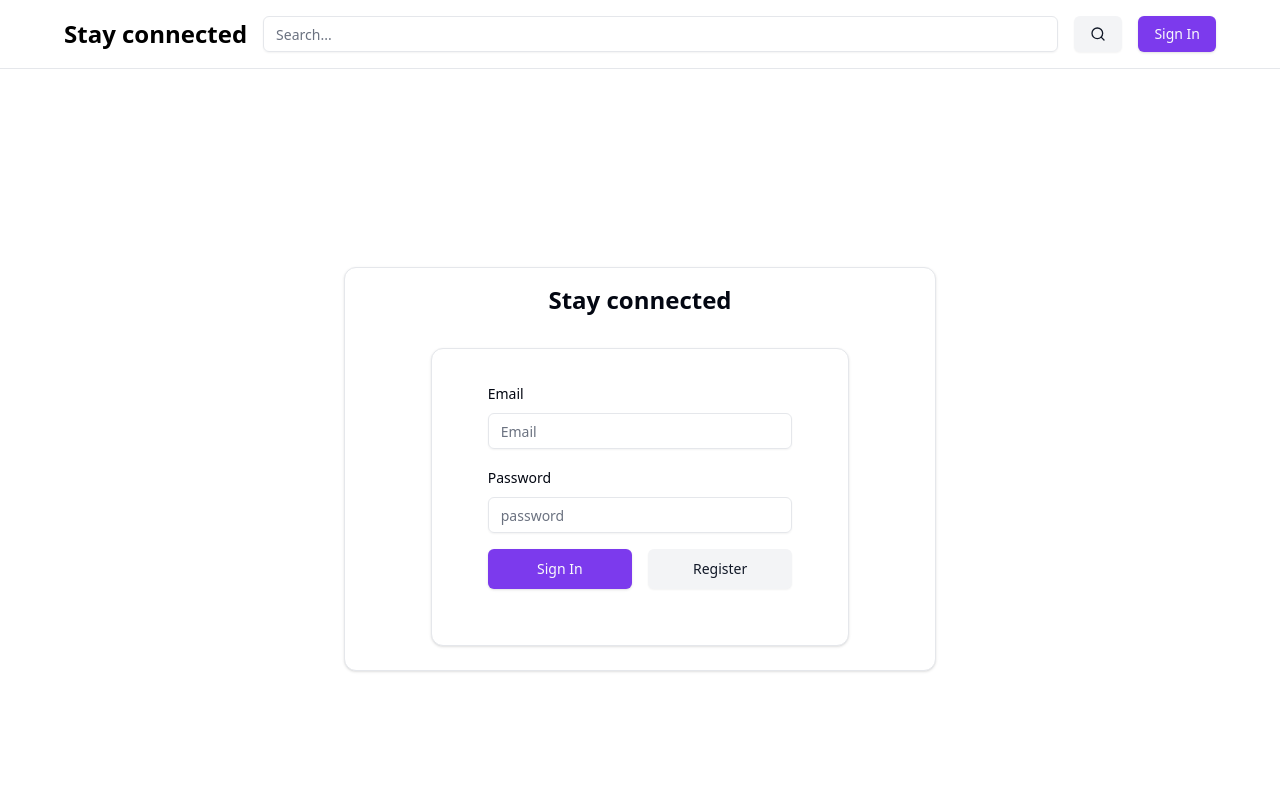
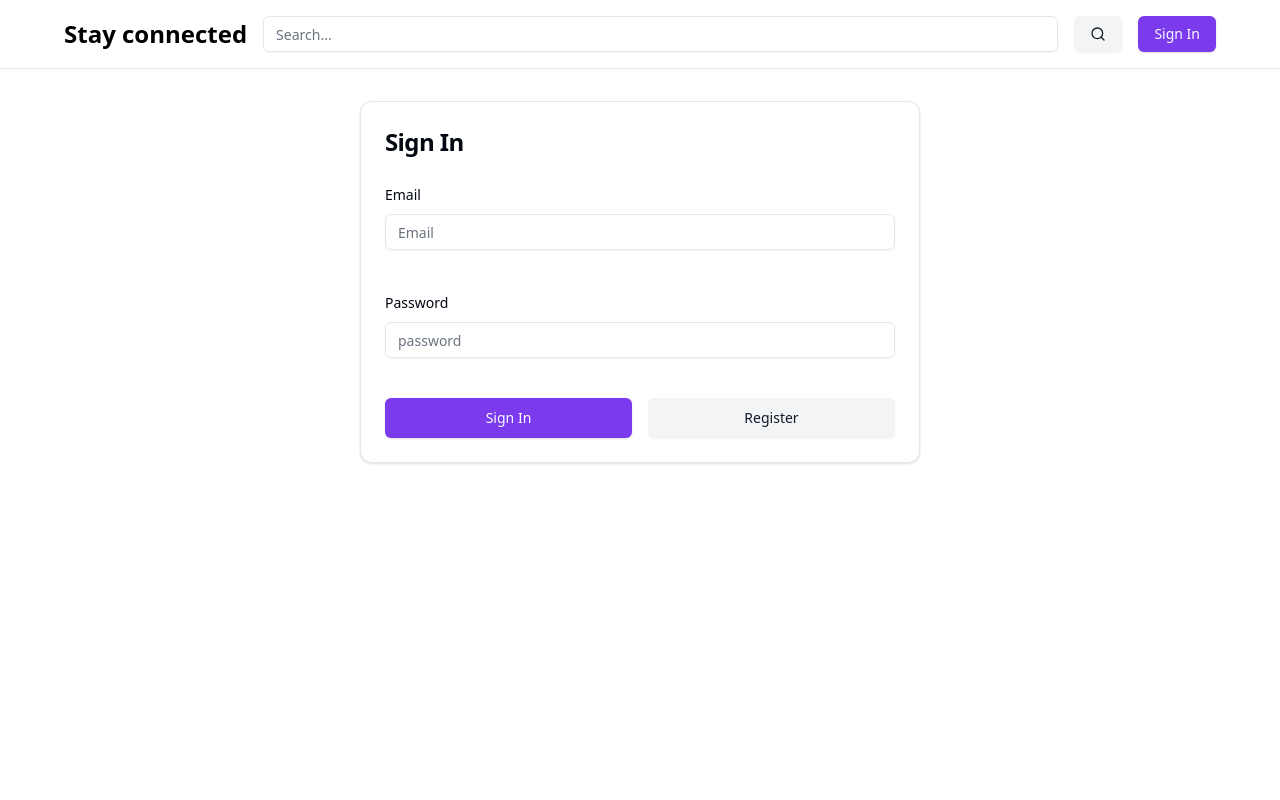
Before and after one commit to tsamkharadze/stayconnected, a React (Vite) app: page /login in a window 1280 px wide. Shown: the top 800 px of the page. Built offline with nearby package versions, Linux system fonts and the light colour scheme.

Commit message:
edit login and register form

```diff
--- a/src/pages/login/views/login-page.tsx
+++ b/src/pages/login/views/login-page.tsx
@@ -1,10 +1,12 @@
 import { Button } from '@/components/ui/button';
-import { Card, CardContent } from '@/components/ui/card';
+import { Card, CardHeader, CardTitle, CardContent } from '@/components/ui/card';
 import { Input } from '@/components/ui/input';
 import { Label } from '@/components/ui/label';
-import Logo from '@/components/ui-blocks/header/components/logo';
 import { useForm, Controller } from 'react-hook-form';
 import { loginType } from '../types/login.types';
+import { Link } from 'react-router-dom';
+import ScreenMd from '@/components/layout/page-containers/screen-md';
+import FormContainer from '@/components/layout/page-containers/form-container';
 
 const LoginPage = () => {
   const {
@@ -20,15 +22,13 @@ const LoginPage = () => {
   };
   return (
     <>
-      <div className='m-auto flex h-svh w-full flex-col p-4 md:w-3/4 md:justify-center md:p-6 lg:w-1/2'>
-        <Card className='w-full space-y-8 p-4 pb-6'>
-          <div className='flex justify-center'>
-            <Logo />
-          </div>
-
-          <Card className='m-auto pt-2 md:w-3/4 md:p-8'>
+      <ScreenMd>
+        <Card>
+          <CardHeader>
+            <CardTitle className='text-2xl font-bold'>Sign In</CardTitle>
+          </CardHeader>
           <CardContent>
-              <form onSubmit={handleSubmit(onSubmit)} className='md:space-y-4'>
+            <FormContainer onSubmit={handleSubmit(onSubmit)}>
               <div>
                 <Label htmlFor='email'>Email</Label>
                 <Controller
@@ -38,11 +38,11 @@ const LoginPage = () => {
                     required: true,
                     pattern: {
                       value: /\S+@\S+\.\S+/,
-                        message: 'ელ.ფოსტის არასწორი ფორმატი',
+                      message: 'Entered value does not match email format',
                     },
                     minLength: {
                       value: 10,
-                        message: 'საჭიროა მინიმუმ 10 სიმბოლო',
+                      message: 'min length is 10',
                     },
                   }}
                   render={({ field: { onChange, value } }) => {
@@ -57,15 +57,12 @@ const LoginPage = () => {
                   }}
                 />
                 {errors.email && (
-                    <span
-                      role='alert'
-                      className='pt-2 text-sm text-destructive'
-                    >
+                  <span role='alert' className='pt-2 text-sm text-destructive'>
                     {String(errors.email.message)}
                   </span>
                 )}
               </div>
-                <div className='mb-2 mt-4 md:m-0'>
+              <div>
                 <Label htmlFor='password'>Password</Label>
                 <Controller
                   name='password'
@@ -74,7 +71,7 @@ const LoginPage = () => {
                     required: true,
                     minLength: {
                       value: 6,
-                        message: 'მინიმუმ 6 სიმბოლო',
+                      message: 'min length is 6',
                     },
                   }}
                   render={({ field: { onChange, value } }) => {
@@ -90,32 +87,34 @@ const LoginPage = () => {
                   }}
                 />
                 {errors.password && (
-                    <span
-                      role='alert'
-                      className='pt-2 text-sm text-destructive'
-                    >
+                  <span role='alert' className='pt-2 text-sm text-destructive'>
                     {String(errors.password.message)}
                   </span>
                 )}
               </div>
-                <div className='mb-2 mt-4 space-y-2 md:flex md:flex-row md:gap-4 md:space-y-0'>
-                  <Button className='w-full md:w-1/2' type='submit' size='lg'>
+              <div className='grid gap-4 md:grid-cols-2'>
+                <div>
+                  <Button className='w-full' type='submit' size='lg'>
                     Sign In
                   </Button>
+                </div>
+                <div>
+                  <Link to='/register' className='w-full'>
                     <Button
-                    className='w-full md:w-1/2'
+                      className='w-full'
                       type='button'
                       size='lg'
                       variant='secondary'
                     >
                       Register
                     </Button>
+                  </Link>
                 </div>
-              </form>
+              </div>
+            </FormContainer>
           </CardContent>
         </Card>
-        </Card>
-      </div>
+      </ScreenMd>
     </>
   );
 };
--- a/src/pages/registration/views/registration-page.tsx
+++ b/src/pages/registration/views/registration-page.tsx
@@ -1,10 +1,12 @@
 import { Button } from '@/components/ui/button';
-import { Card, CardContent } from '@/components/ui/card';
+import { Card, CardHeader, CardTitle, CardContent } from '@/components/ui/card';
 import { Input } from '@/components/ui/input';
 import { Label } from '@/components/ui/label';
-import Logo from '@/components/ui-blocks/header/components/logo';
 import { useForm, Controller } from 'react-hook-form';
 import { RegistrationType } from '../types/registration.types';
+import { Link } from 'react-router-dom';
+import ScreenMd from '@/components/layout/page-containers/screen-md';
+import FormContainer from '@/components/layout/page-containers/form-container';
 
 const RegistrationPage = () => {
   const {
@@ -27,15 +29,13 @@ const RegistrationPage = () => {
   };
   return (
     <>
-      <div className='m-auto flex h-auto w-full flex-col p-4 sm:p-6 md:w-3/4 md:justify-center md:p-6 lg:w-3/4'>
-        <Card className='w-full space-y-8 p-4 pb-6'>
-          <div className='flex justify-center'>
-            <Logo />
-          </div>
-
-          <Card className='m-auto pt-2 md:w-4/5 md:p-8'>
+      <ScreenMd>
+        <Card>
+          <CardHeader>
+            <CardTitle className='text-2xl font-bold'>Sign Up</CardTitle>
+          </CardHeader>
           <CardContent>
-              <form onSubmit={handleSubmit(onSubmit)} className='md:space-y-4'>
+            <FormContainer onSubmit={handleSubmit(onSubmit)}>
               <div>
                 <Label htmlFor='full_name'>Full Name</Label>
                 <Controller
@@ -45,7 +45,7 @@ const RegistrationPage = () => {
                     required: true,
                     minLength: {
                       value: 10,
-                        message: 'საჭიროა მინიმუმ 10 სიმბოლო',
+                      message: 'min length is 10',
                     },
                   }}
                   render={({ field: { onChange, value } }) => {
@@ -60,10 +60,7 @@ const RegistrationPage = () => {
                   }}
                 />
                 {errors.full_name && (
-                    <span
-                      role='alert'
-                      className='pt-2 text-sm text-destructive'
-                    >
+                  <span role='alert' className='pt-2 text-sm text-destructive'>
                     {String(errors.full_name.message)}
                   </span>
                 )}
@@ -77,11 +74,11 @@ const RegistrationPage = () => {
                     required: true,
                     pattern: {
                       value: /\S+@\S+\.\S+/,
-                        message: 'ელ.ფოსტის არასწორი ფორმატი',
+                      message: 'Entered value does not match email format',
                     },
                     minLength: {
                       value: 10,
-                        message: 'საჭიროა მინიმუმ 10 სიმბოლო',
+                      message: 'min length is 10',
                     },
                   }}
                   render={({ field: { onChange, value } }) => {
@@ -96,10 +93,7 @@ const RegistrationPage = () => {
                   }}
                 />
                 {errors.email && (
-                    <span
-                      role='alert'
-                      className='pt-2 text-sm text-destructive'
-                    >
+                  <span role='alert' className='pt-2 text-sm text-destructive'>
                     {String(errors.email.message)}
                   </span>
                 )}
@@ -113,7 +107,7 @@ const RegistrationPage = () => {
                     required: true,
                     minLength: {
                       value: 6,
-                        message: 'მინიმუმ 6 სიმბოლო',
+                      message: 'min length is 6',
                     },
                   }}
                   render={({ field: { onChange, value } }) => {
@@ -129,10 +123,7 @@ const RegistrationPage = () => {
                   }}
                 />
                 {errors.password && (
-                    <span
-                      role='alert'
-                      className='pt-2 text-sm text-destructive'
-                    >
+                  <span role='alert' className='pt-2 text-sm text-destructive'>
                     {String(errors.password.message)}
                   </span>
                 )}
@@ -146,7 +137,7 @@ const RegistrationPage = () => {
                     required: true,
                     validate: (value) => {
                       if (watch('password') != value) {
-                          return 'პაროლები არ ემთხვევა ერთმანეთს';
+                        return 'Your passwords do not match.';
                       }
                     },
                   }}
@@ -163,32 +154,34 @@ const RegistrationPage = () => {
                   }}
                 />
                 {errors.confirm_password && (
-                    <span
-                      role='alert'
-                      className='pt-2 text-sm text-destructive'
-                    >
+                  <span role='alert' className='pt-2 text-sm text-destructive'>
                     {String(errors.confirm_password.message)}
                   </span>
                 )}
               </div>
-                <div className='mb-2 mt-4 space-y-2 md:flex md:flex-row md:gap-4 md:space-y-0'>
+              <div className='grid gap-4 md:grid-cols-2'>
+                <div>
+                  <Link to='/login' className='w-full'>
                     <Button
-                    className='w-full md:w-1/2'
+                      className='w-full'
                       type='button'
                       size='lg'
                       variant='secondary'
                     >
                       Sign In
                     </Button>
-                  <Button className='w-full md:w-1/2' type='submit' size='lg'>
+                  </Link>
+                </div>
+                <div>
+                  <Button className='w-full' type='submit' size='lg'>
                     Register
                   </Button>
                 </div>
-              </form>
+              </div>
+            </FormContainer>
           </CardContent>
         </Card>
-        </Card>
-      </div>
+      </ScreenMd>
     </>
   );
 };
```
Lines whose indentation alone changed are shown as unchanged.
